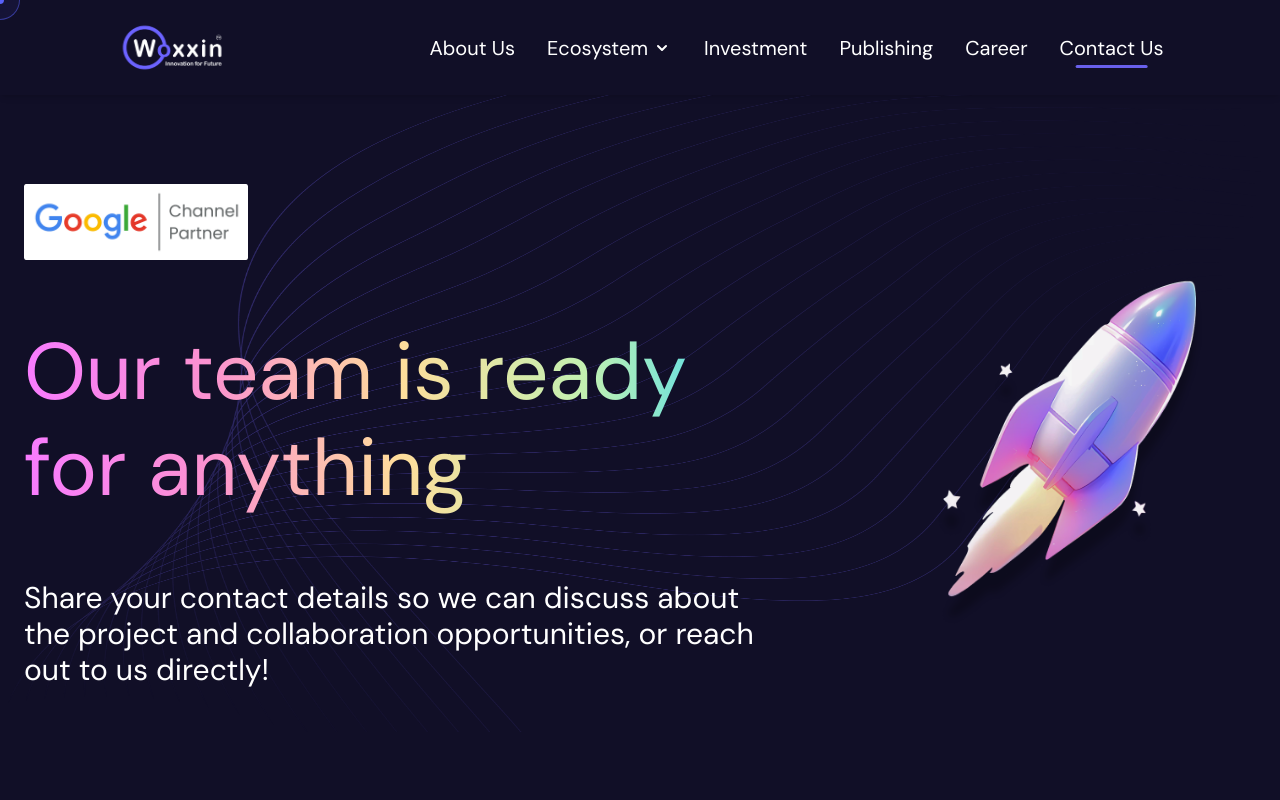
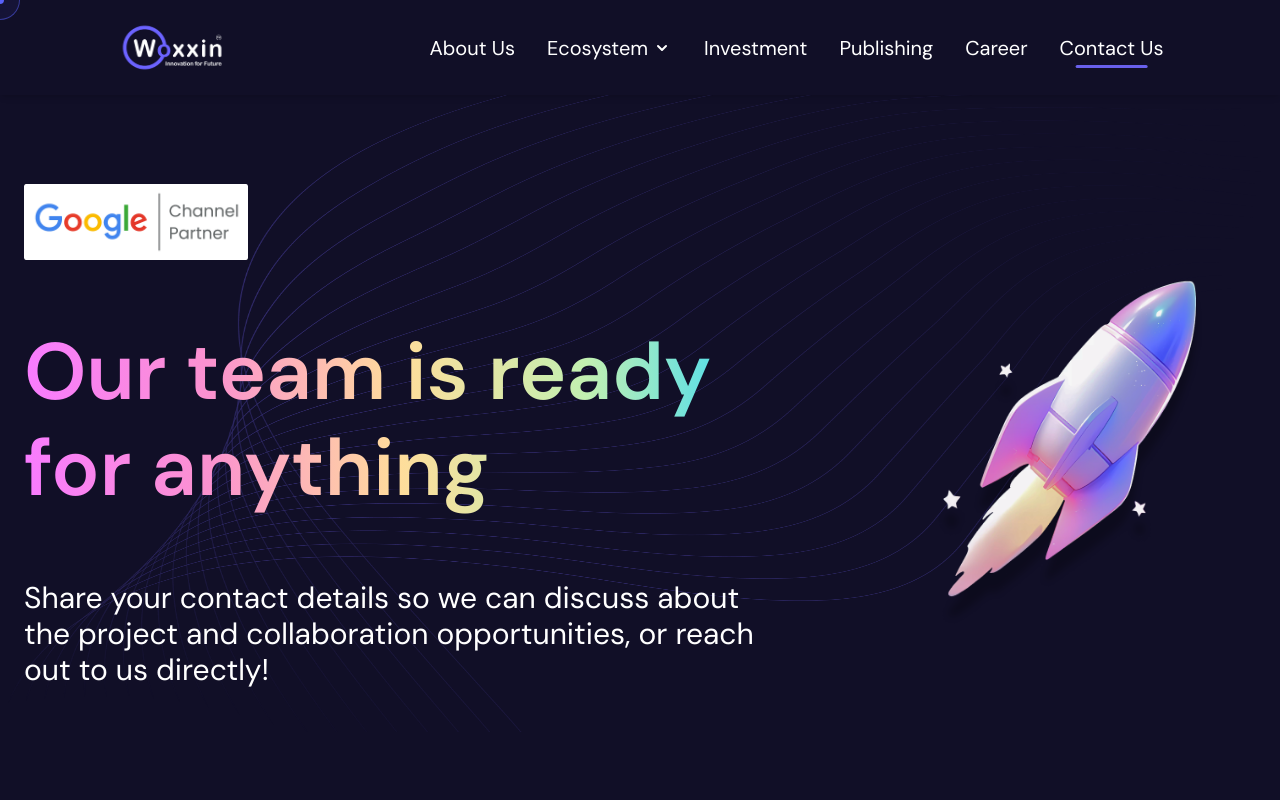
Before and after one commit to KunjSavaliya/Woxxin-infotech, a Next.js app: page /components/pages/contact-us in a window 1280 px wide. Shown: the top 800 px of the page. Built offline with nearby package versions, Linux system fonts and the light colour scheme.

Commit message:
update project

```diff
--- a/src/app/Reusable/MobileSection.jsx
+++ b/src/app/Reusable/MobileSection.jsx
@@ -42,7 +42,7 @@ const MobileAppSection = ({
                     className="w-40 md:w-56"
                   />
                 </div>
-                <Text className="text-start leading-[1.2] md:leading-[1.2] text-gradient-mobiletext font-extralight text-5xl sm:text-7xl md:text-[65px] lg:text-[70px]  xl:text-[80px] mt-6 sm:mt-16">
+                <Text className="text-start leading-[1.2] md:leading-[1.2] text-gradient-mobiletext text-5xl sm:text-5xl  md:text-6xl lg:text-[80px] xl:text-[80px] font-semibold mt-6 sm:mt-16">
                   {title}
                 </Text>
                 <Text className=" font-extralight text-2xl sm:text-3xl md:text-3xl lg:text-[30px] xl:text-3xl text-white text-start mt-10 sm:mt-16 ">
```
